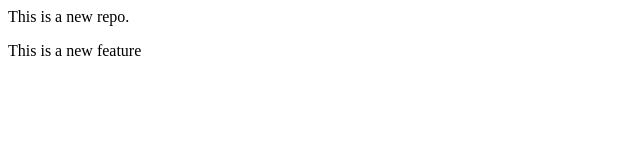
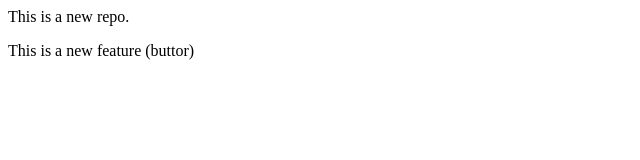
Before and after one commit to rubairakib/localrepo, a plain HTML site: page index.html in a window 1280 px wide. Shown: the full height of the page, 0-640 px from the left. Drawn offline with Linux system fonts and the light colour scheme.

```diff
--- a/index.html
+++ b/index.html
@@ -1,2 +1,2 @@
 <p>This is a new repo.</p>
-<p>This is a new feature</p>
+<p>This is a new feature (buttor)</p>
```
